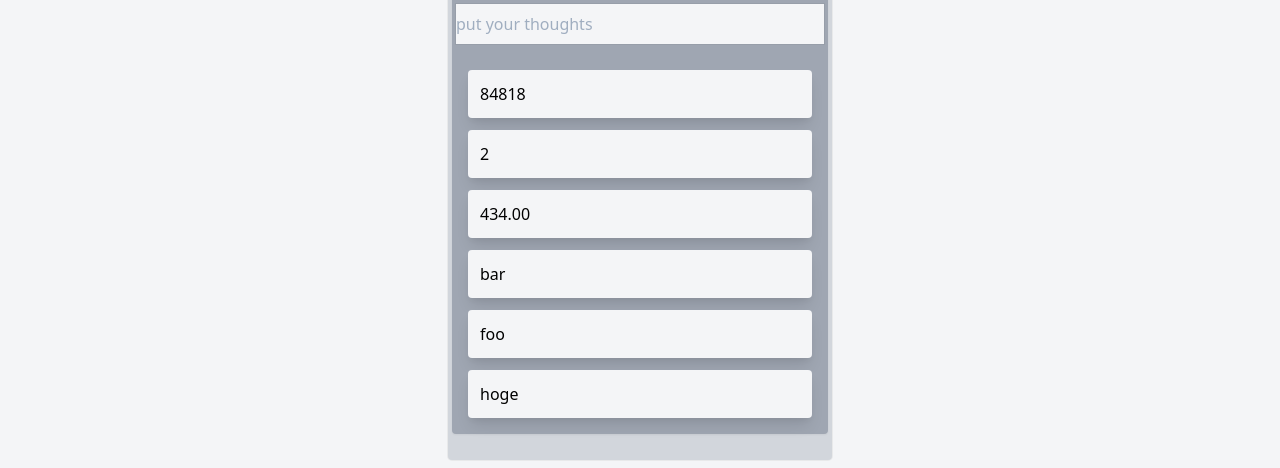
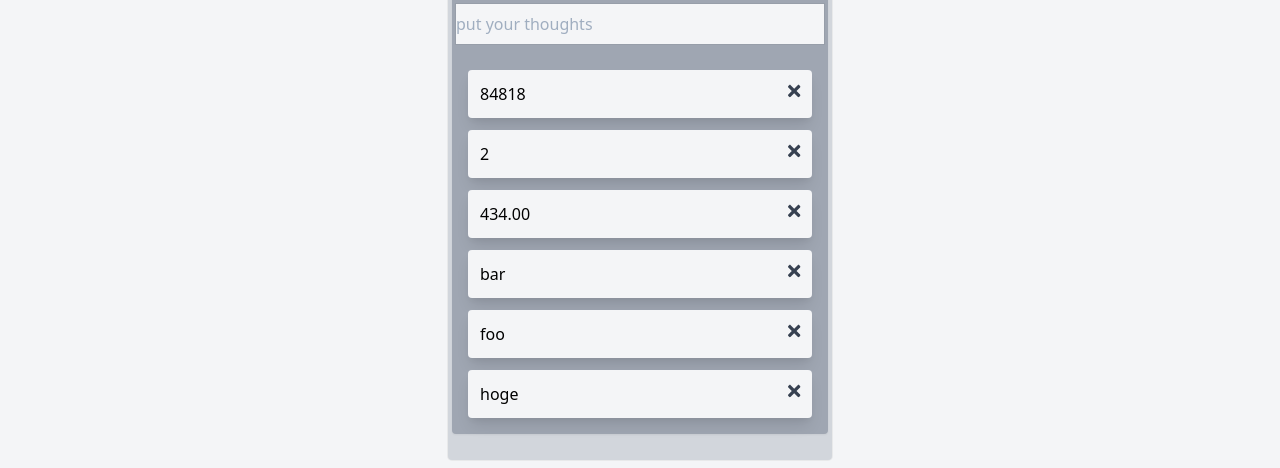
Before and after one commit to annenpolka/Balut, a Vue app in the folder webapp/: page / in a window 1280 px wide. Shown: the part 247-715 px from the top of the page. Built offline with nearby package versions, Linux system fonts and the light colour scheme.

Commit message:
BookCard削除実装

```diff
--- a/webapp/src/components/Book.vue
+++ b/webapp/src/components/Book.vue
@@ -22,6 +22,7 @@
       :index="index"
       :selectedId="selectedId"
       @selected-update="updateSelectedId"
+      @section-update="updateSection($event, bookSection)"
     ></BookSection>
   </div>
 </template>
@@ -59,7 +60,6 @@ export default {
     cancelCreatingSection() {
       this.isCreating = false;
     },
-
     createSection($event) {
       const id = this.bookSections.length + 1;
       const title = $event;
@@ -72,6 +72,9 @@ export default {
       this.bookSections.push(newSection);
       this.$emit('my-select', id);
     },
+    updateSection($event, section) {
+      section.bookCards = $event;
+    },
   },
 };
 </script>
--- a/webapp/src/components/BookCard.vue
+++ b/webapp/src/components/BookCard.vue
@@ -1,9 +1,11 @@
 <template>
-  <div @click="cardClicked" class="book-card">
+  <div @my-click="cardClicked" class="book-card">
     <component
       :is="cardStatus"
       :cardText="cardText"
+      :cardId="cardId"
       @card-update="updateCard"
+      @my-delete="deleteCard"
     ></component>
   </div>
 </template>
@@ -18,6 +20,7 @@ export default {
   },
   props: {
     cardText: String,
+    cardId: Number,
     parentBookId: Number,
     parentSectionId: Number,
   },
@@ -43,6 +46,9 @@ export default {
       this.$emit('card-update', $event);
       this.isBeingEdited = false;
     },
+    deleteCard($event) {
+      this.$emit('card-delete', $event);
+    },
   },
 };
 </script>
--- a/webapp/src/components/BookCardContent.vue
+++ b/webapp/src/components/BookCardContent.vue
@@ -1,11 +1,28 @@
 <template>
-  <div v-text="cardText"></div>
+  <div class="flex justify-between">
+    <div v-text="cardText" @click="cardClicked"></div>
+    <font-awesome-icon
+      icon="times"
+      class="text-lg text-gray-700"
+      @click="deleteCard"
+    ></font-awesome-icon>
+  </div>
 </template>
 
 <script>
 export default {
   props: {
     cardText: String,
+    cardId: Number,
+  },
+  methods: {
+    cardClicked() {
+      this.$emit('my-click');
+    },
+    deleteCard() {
+      console.log(this.cardId);
+      this.$emit('my-delete', this.cardId);
+    },
   },
 };
 </script>
--- a/webapp/src/components/BookSection.vue
+++ b/webapp/src/components/BookSection.vue
@@ -14,6 +14,7 @@
         :parentSectionId="bookCard.parentSectionId"
         :key="bookCard.id"
         @card-update="updateCard($event, bookCard)"
+        @card-delete="deleteCard($event)"
       ></book-card>
     </template>
   </div>
@@ -47,6 +48,14 @@ export default {
       console.log($event);
       bookCard.text = $event;
     },
+    deleteCard($event) {
+      console.log($event);
+      const newBookCards = this.bookCards.filter(
+        (bookCard) => bookCard.id !== $event
+      );
+      this.$emit('section-update', newBookCards);
+    },
+
     createCard($event) {
       const id = this.bookCards.length + 1;
       const text = $event;
```
